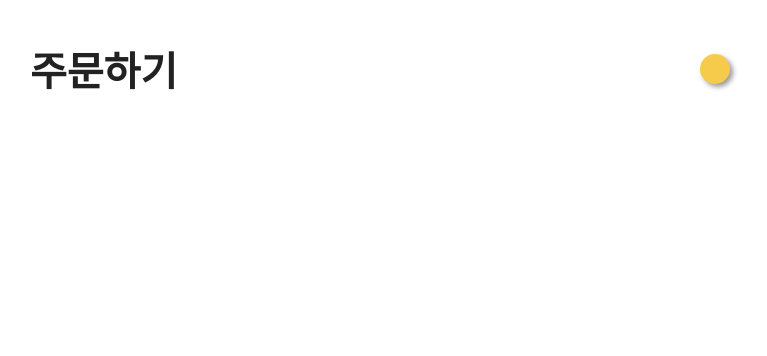
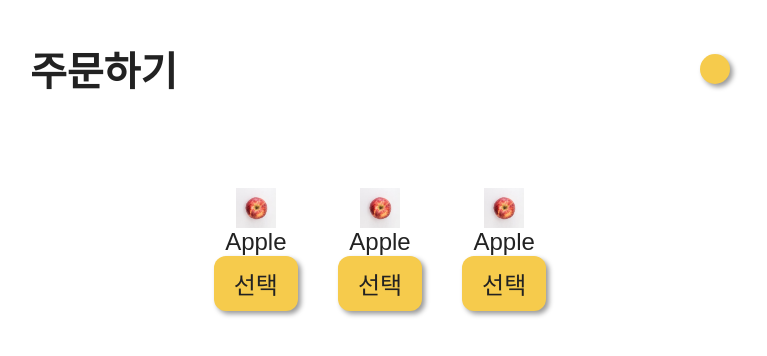
Before and after one commit to InteractiveKiosk/Frontend-Legacy, a Vue app: page /order in a window 1280 px wide. Shown: the top 356 px of the page, without its empty margins (260-1027 px from the left). Built offline with nearby package versions, Linux system fonts and the light colour scheme; a web font is replaced by a local one.

Commit message:
Update Order

```diff
--- a/src/views/Order.vue
+++ b/src/views/Order.vue
@@ -6,31 +6,40 @@
 				<i class="iconify" data-icon="mdi-home"></i>
 			</button>
 		</header>
-		<div class="container"></div>
+		<div class="container">
+			<div class="product-container">
+				<div class="product">
+					<img src="/assets/products/apple.jpg" alt="Apple" />
+					<span>Apple</span>
+					<button>선택</button>
+				</div>
+				<div class="product">
+					<img src="/assets/products/apple.jpg" alt="Apple" />
+					<span>Apple</span>
+					<button>선택</button>
+				</div>
+				<div class="product">
+					<img src="/assets/products/apple.jpg" alt="Apple" />
+					<span>Apple</span>
+					<button>선택</button>
+				</div>
+			</div>
+		</div>
 	</div>
 </template>
 
 <script lang="ts">
 import { Component, Vue } from "vue-property-decorator";
+import $tore from "@/store";
+import { StockItem } from "@/schema";
 
 @Component({})
 export default class Order extends Vue {
-	itemCollection: {
-		name: string;
-		index: number;
-		price: number;
-		quantity: number;
-	}[] = [];
+	stock: StockItem[] = $tore.state.stock;
 }
 </script>
 
 <style lang="scss" scoped>
 .order {
-	display: flex;
-	flex-direction: column;
-	// justify-content: center;
-	// align-self: center;
-
-	max-width: 720px;
 }
 </style>
```
Also changed, not shown: public/assets/products/apple.jpg (added).
